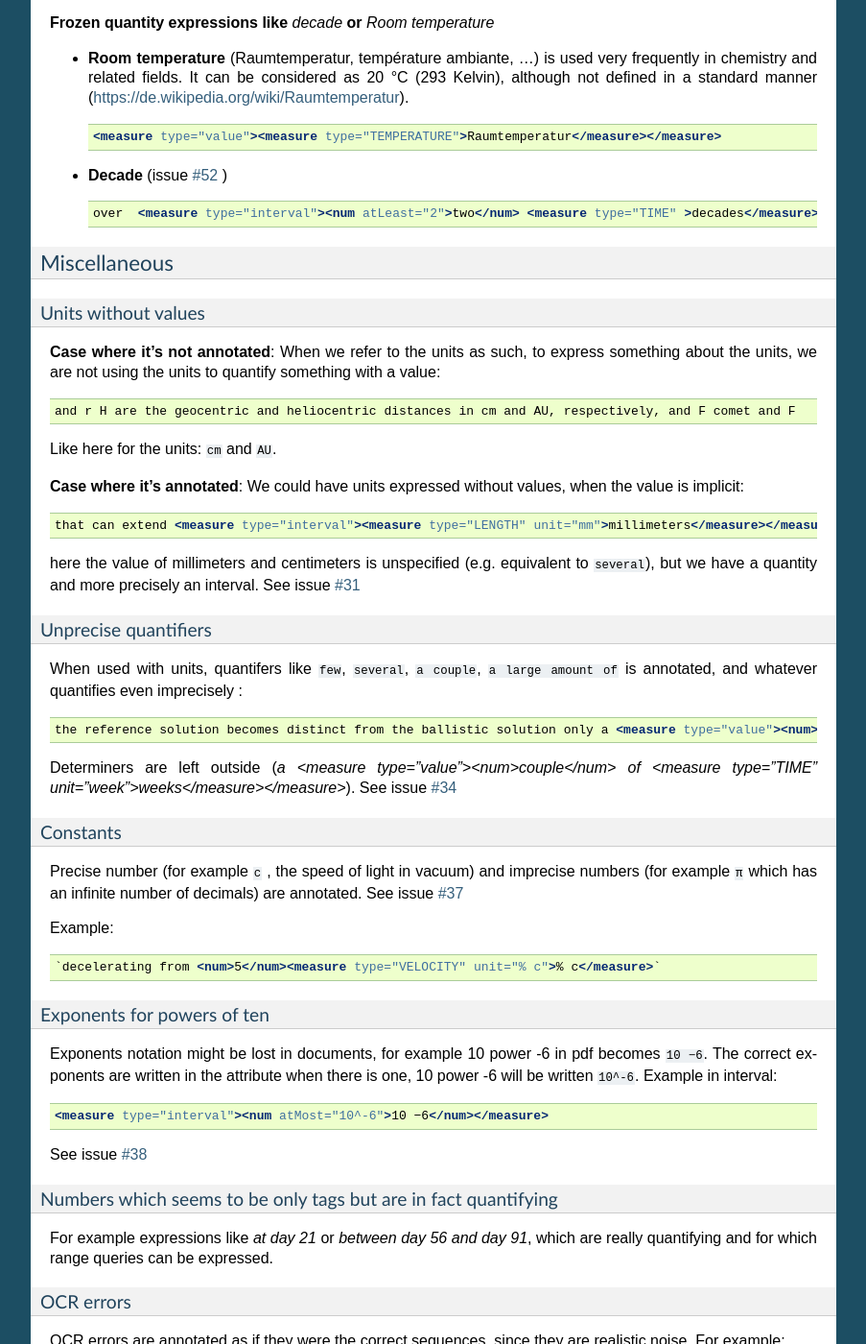
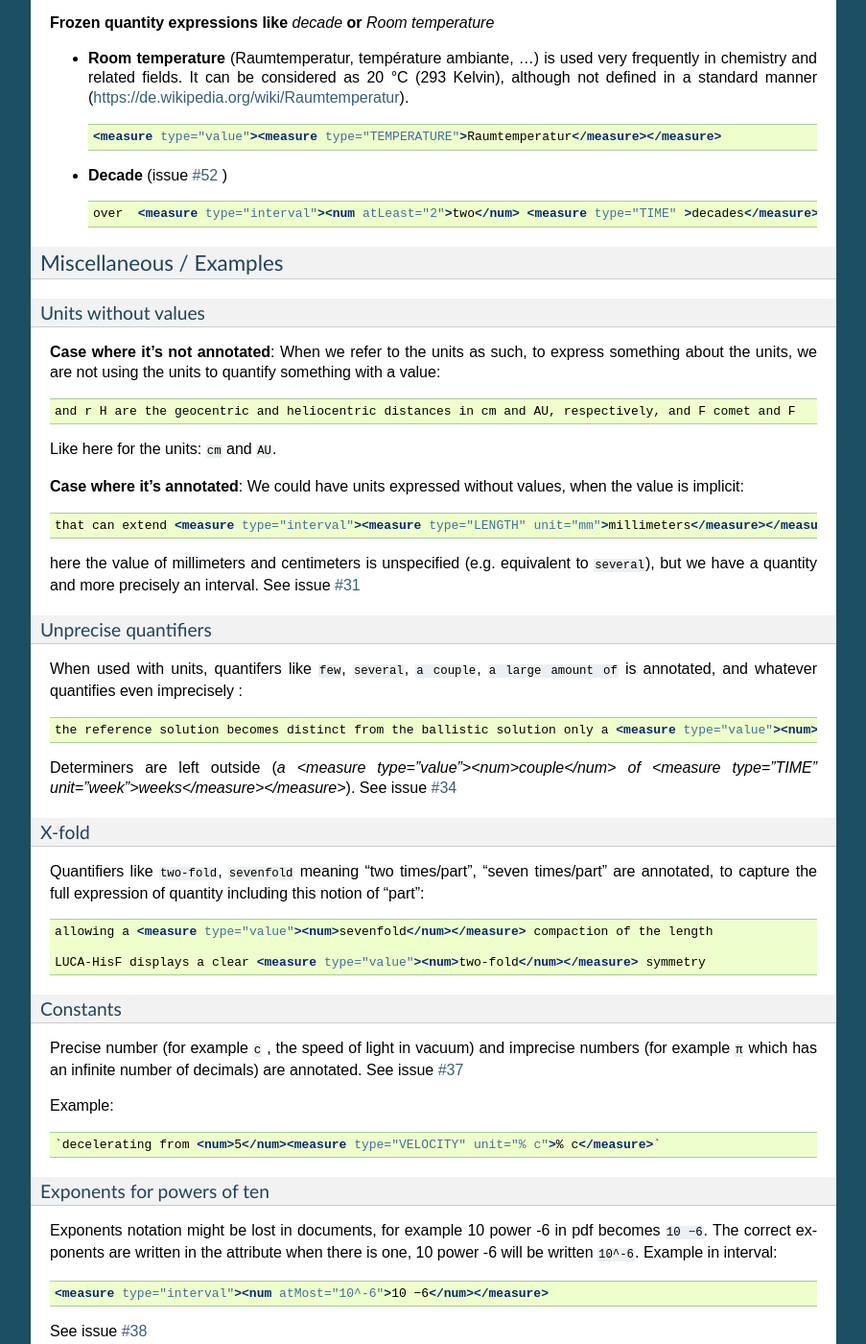
Before and after one commit to lfoppiano/grobid-quantities, a Sphinx documentation site: the page built from doc/guidelines.rst, in a window 1280 px wide and 1400 px high, scrolled down 4088 px. Shown: the whole window at 96% size, without its empty margins (198-1101 px from the left). Built offline with Sphinx 7.4.7, drawn with Linux system fonts in a browser that asks for light colours; some of the changed text lies outside the part shown.

Commit message:
modifs doc

```diff
--- a/doc/guidelines.rst
+++ b/doc/guidelines.rst
@@ -265,8 +265,8 @@ Special cases
 
 
 
-Miscellaneous
-~~~~~~~~~~~~~
+Miscellaneous / Examples
+~~~~~~~~~~~~~~~~~~~~~~~~
 
 Units without values
 ^^^^^^^^^^^^^^^^^^^^
@@ -299,6 +299,20 @@ When used with units, quantifers like ``few``, ``several``, ``a couple``, ``a la
   the reference solution becomes distinct from the ballistic solution only a <measure type="value"><num>couple</num> of <measure type="TIME" unit="week">weeks</measure></measure> before the encounter.
 
 Determiners are left outside (`a <measure type="value"><num>couple</num> of <measure type="TIME" unit="week">weeks</measure></measure>`). See issue `#34 <https://github.com/kermitt2/grobid-quantities/issues/34>`_
+
+
+X-fold
+^^^^^^
+
+Quantifiers like ``two-fold``, ``sevenfold`` meaning "two times/part", "seven times/part" are annotated, to capture the full expression of quantity including this notion of "part":
+
+.. code-block:: xml
+
+  allowing a <measure type="value"><num>sevenfold</num></measure> compaction of the length
+
+  LUCA-HisF displays a clear <measure type="value"><num>two-fold</num></measure> symmetry
+
+
 
 Constants
 ^^^^^^^^^
@@ -447,3 +461,7 @@ or like:
 .. code-block:: xml
 
   The gas production rates, Q(CO 2 ) = (3.52> ± 0.03) × 10 26 molecules s −1
+
+.. code-block:: xml
+
+  This process takes place between t = 30[ 12 h] and t = 140[ 12 h]
```
